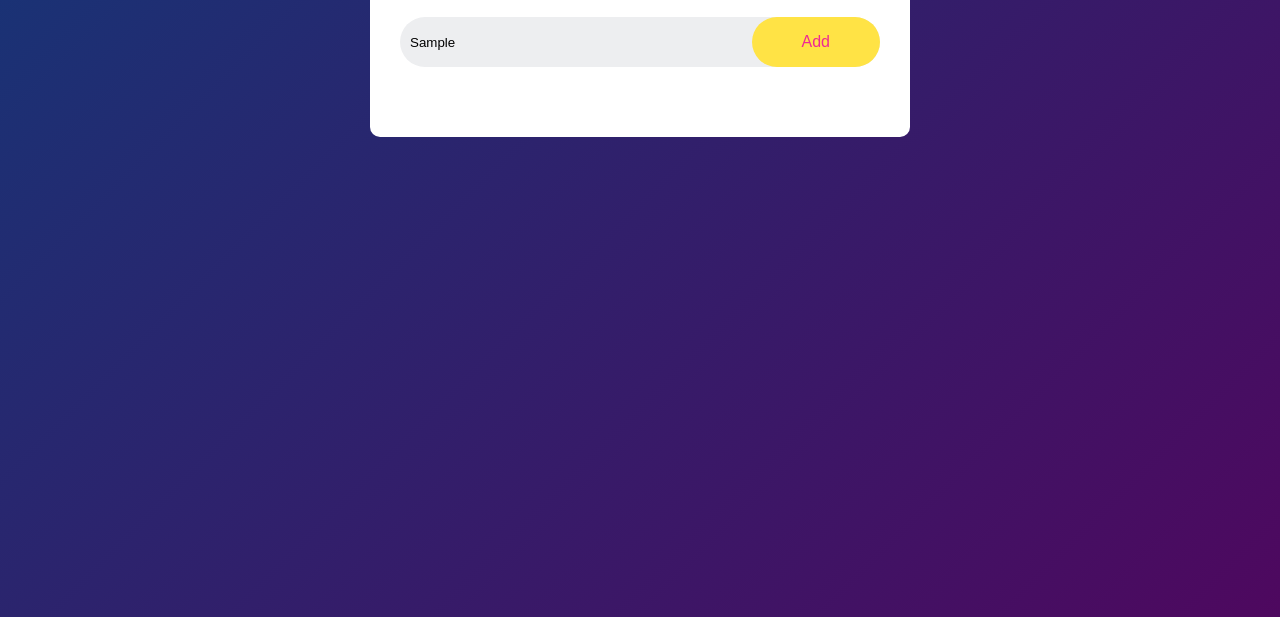
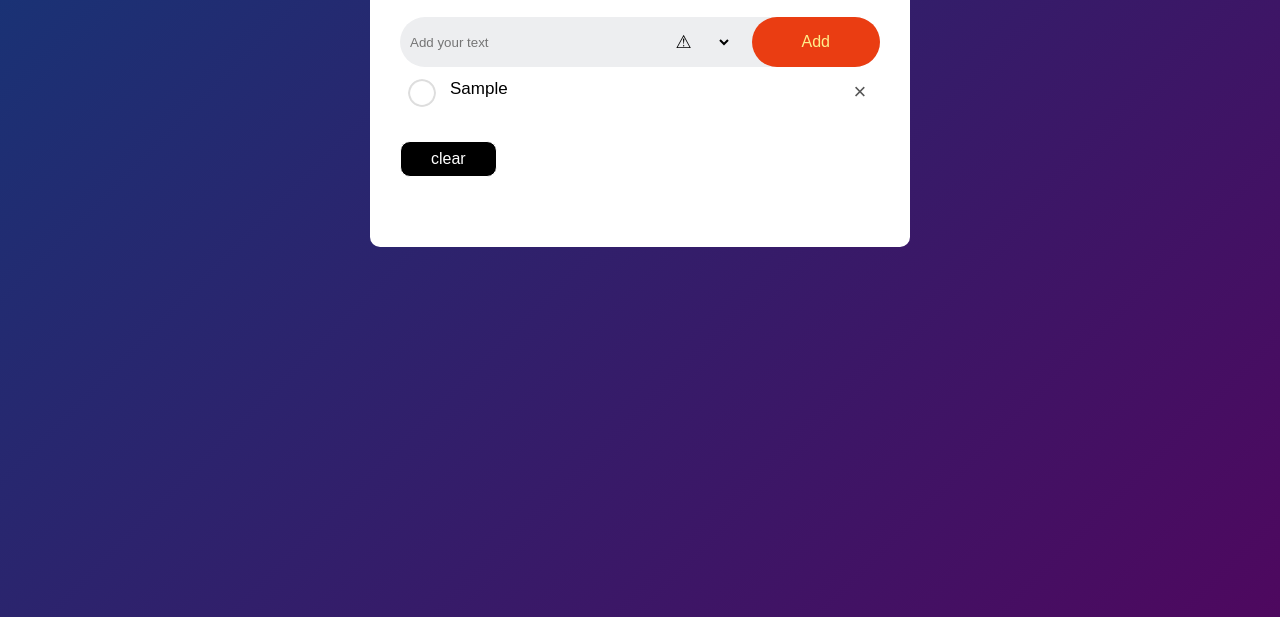
Before and after one commit to arvind988512/practice, a plain HTML site: page toDo/index.html in a window 1280 px wide. Both pictures are taken after typing "Sample" into the empty fields and a click on the button "Add". Shown: the part 183-800 px from the top of the page. Drawn offline with Linux system fonts and the light colour scheme.

Commit message:
added clear button

```diff
--- a/toDo/index.html
+++ b/toDo/index.html
@@ -2,7 +2,7 @@
 <html lang="en">
   <head>
     <meta charset="UTF-8" />
-    <meta name="viewport" content="width=\, initial-scale=1.0" />
+    <meta name="viewport" content="width=device-width, initial-scale=1.0" />
     <title>to-Do list</title>
     <link rel="stylesheet" href="style.css" />
   </head>
@@ -12,15 +12,23 @@
         <h2>To-Do List <img src="images/icon.png" alt="icon" /></h2>
         <div class="row">
           <input type="text" id="input-box" placeholder="Add your text" />
-          <button>Add</button>
+          <select id="list-container-prio" name="dropdown" class="prio-list">
+            <option value="option1">&#x26A0;</option>
+            <option value="option2">&#x1F534;</option>
+            <option value="option3">&#x1F7E2;</option>
+            <!-- Add more options as needed -->
+          </select>
+          <button onclick="addTask()">Add</button>
         </div>
+
         <ul id="list-container">
           <!-- <li class="checked">task1</li>
           <li>task2</li>
           <li>task3</li> -->
         </ul>
+        <button class="clr-btn" onclick="refreshEverything()">clear</button>
       </div>
     </div>
-    <script src="script.js "></script>
+    <script src="script.js"></script>
   </body>
 </html>
--- /dev/null
+++ b/toDo/script.js
@@ -0,0 +1,51 @@
+const inputBox = document.getElementById("input-box");
+const listContainer = document.getElementById("list-container");
+
+function addTask() {
+  if (inputBox.value === "") {
+    alert("Please enter something");
+  } else {
+    let li = document.createElement("li");
+    li.textContent = inputBox.value;
+    listContainer.appendChild(li);
+    let span = document.createElement("span");
+    span.innerHTML = "\u00d7";
+    li.appendChild(span);
+  }
+  inputBox.value = "";
+  saveData();
+}
+
+
+listContainer.addEventListener(
+  "click",
+  function (e) {
+    if (e.target.tagName === "LI") {
+      e.target.classList.toggle("checked");
+      saveData();
+    } else if (e.target.tagName === "SPAN") {
+      e.target.parentElement.remove();
+      saveData();
+    }
+  },
+  false
+
+);
+
+
+function saveData() {
+  localStorage.setItem("data", listContainer.innerHTML);
+}
+function showtask() {
+  listContainer.innerHTML = localStorage.getItem("data");
+}
+function clearTasks() {
+    listContainer.innerHTML = "";
+  }
+function refreshEverything() {
+    clearTasks();
+    showTasks();
+  }
+
+showtask();
+refreshEverything();
--- a/toDo/style.css
+++ b/toDo/style.css
@@ -39,18 +39,30 @@ input {
   flex: 1;
   border: none;
   outline: none;
-  background: transparent;
+  background-color: transparent;
   padding: 10px;
   font-weight: 14px;
+  border-radius: 45px;
 }
 button {
   border: none;
   outline: none;
   padding: 16px 50px;
-  background: #ffe345;
+  background: #ea3d12;
   font-size: 16px;
-  color: #ef2994;
+  color: #ffee8b;
   border-radius: 40px;
+  cursor: pointer;
+}
+.clr-btn {
+  border:1px solid white;
+  outline: none;
+  margin-top: 30px ;
+  padding: 8px 30px;
+  background: black;
+  font-size: 16px;
+  color: white;
+  border-radius: 10px;
   cursor: pointer;
 }
 ul li {
@@ -76,6 +88,34 @@ ul li.checked {
   color: #555;
   text-decoration: line-through;
 }
-ul li.checked::before{
-    background-image: url(images/checked.png);
+ul li.checked::before {
+  background-image: url(images/checked.png);
 }
+
+ul li span {
+  position: absolute;
+  right: 0;
+  top: 5px;
+  height: 40px;
+  width: 40px;
+  font-size: 22px;
+  line-height: 40px;
+  text-align: center;
+  color: #555;
+  border-radius: 50%;
+}
+ul li span:hover {
+  background: #edeef0;
+}
+.prio-list{
+  background: transparent;
+  border: none;
+  padding-block-start: 10px 8px;
+  margin:0 20px;
+  font-size: 18px;
+
+  line-height: 25px;
+  width: 60px;
+  height: 35px;
+  border-radius: 40px;
+}
```
Also changed, not shown: 1 other file.
